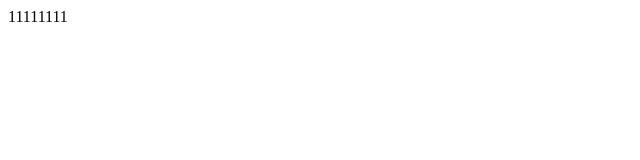
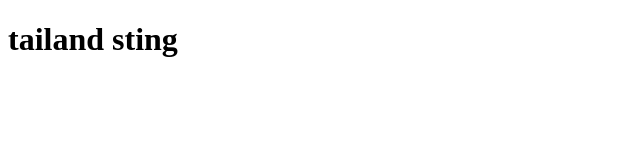
Before and after one commit to luohai0770/luohai0770.github.io, a plain HTML site: page index.html in a window 1280 px wide. Shown: the whole page, without its empty margins (0-640 px from the left). Drawn offline with Linux system fonts and the light colour scheme.

Commit message:
second push

```diff
--- a/index.html
+++ b/index.html
@@ -4,6 +4,6 @@
 	<title>test</title>
 </head>
 <body>
-	11111111
+	<h1>tailand sting</h1>
 </body>
 </html>
```
